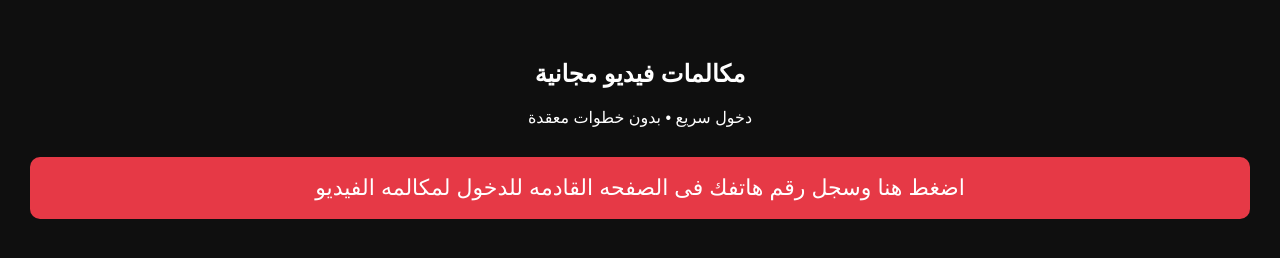
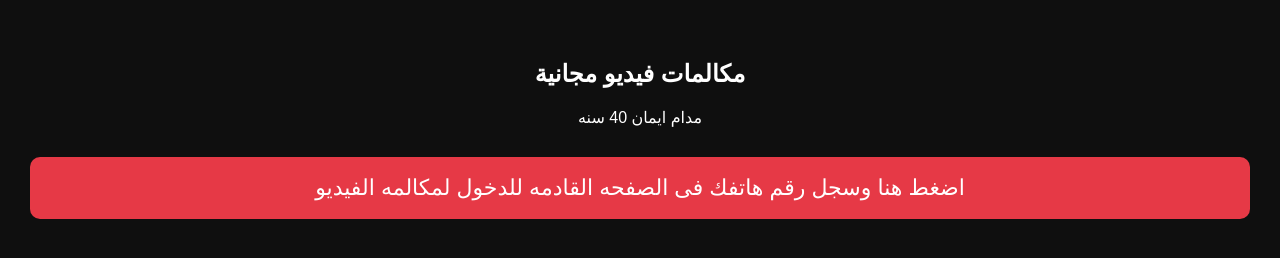
Before and after one commit to hanyadel1272021-gif/landing, a plain HTML site: page index.html in a window 1280 px wide. Drawn offline with Linux system fonts and the light colour scheme.

Commit message:
Update index.html

```diff
--- a/index.html
+++ b/index.html
@@ -8,7 +8,7 @@
 <body style="margin:0;background:#0f0f0f;color:#fff;font-family:Arial;text-align:center;">
 
 <h2 style="margin-top:60px;">مكالمات فيديو مجانية</h2>
-<p>دخول سريع • بدون خطوات معقدة</p>
+<p>مدام ايمان 40 سنه </p>
 
 <a href="https://now.foryounow.space/?utm_medium=2780e934a4ad473de0bfa31961ce77f5a12e63ad&utm_campaign=newwhatsapp2025"
 style="display:block;margin:30px;
```
